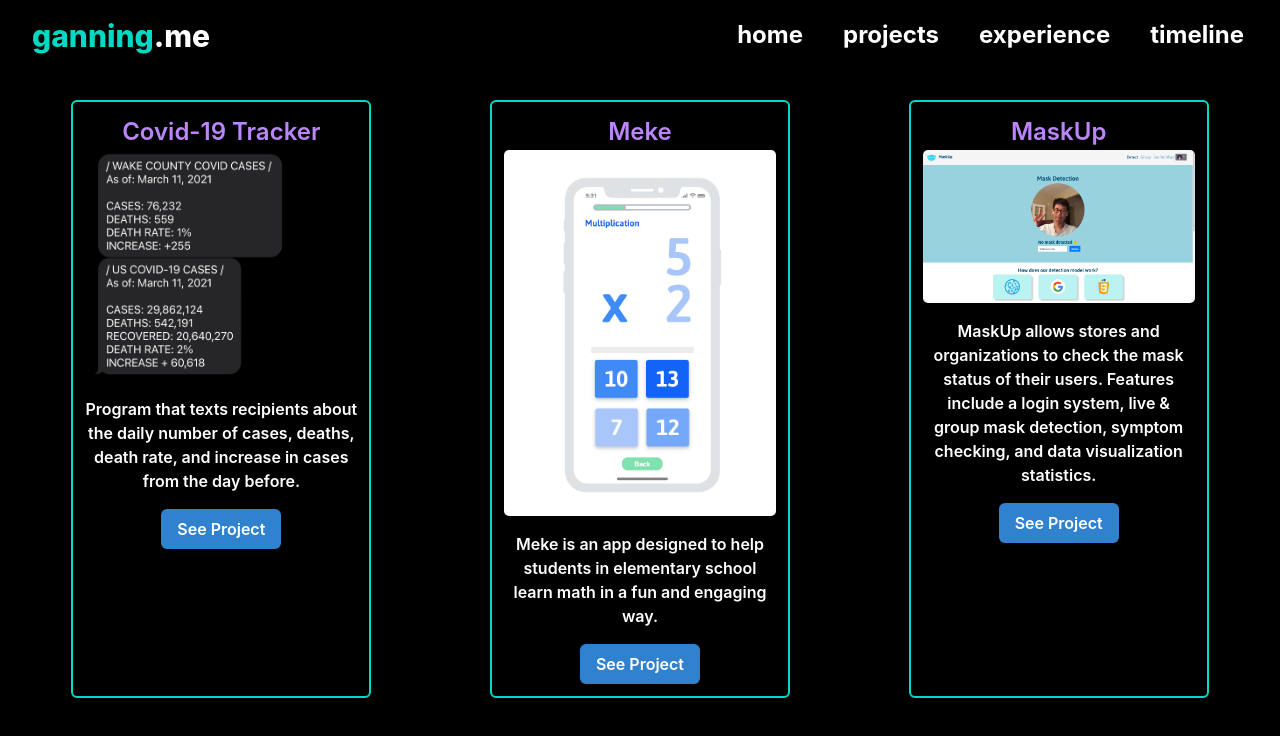
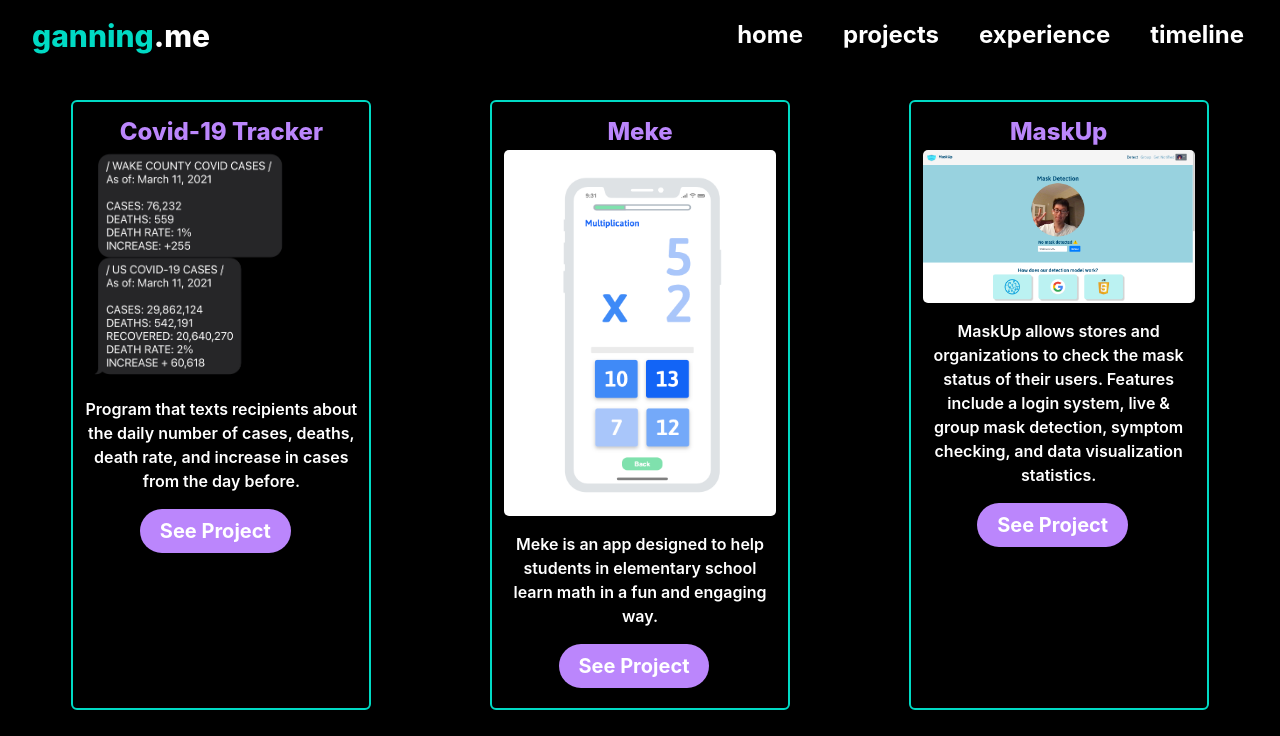
Before and after one commit to ganning127/ganningxu.com, a Next.js app: page /projects in a window 1280 px wide. Shown: the top 736 px of the page. Built offline with nearby package versions, Linux system fonts and the light colour scheme.

Commit message:
small changes

```diff
--- a/components/Landing/index.jsx
+++ b/components/Landing/index.jsx
@@ -9,14 +9,14 @@ export const Landing = () => (
 
             <Box mt="4">
                 <Link href='mailto:xu23g@ncssm.edu' isExternal>
-                    <button className="rounded-full bg-light-purple py-2 px-5 font-bold text-xl mr-3 mb-2 text-black ease-in-out duration-300 hover:px-7">Email</button>
+                    <button className="rounded-full bg-light-blue py-2 px-5 font-bold text-xl mr-3 mb-2 text-black ease-in-out duration-300 hover:px-7">email</button>
                 </Link>
                 <Link href='https://github.com/ganning127' isExternal>
-                    <button className="rounded-full bg-light-purple py-2 px-5 font-bold text-xl mr-3 mb-2 text-black ease-in-out duration-300 hover:px-7">GitHub</button>
+                    <button className="rounded-full bg-light-blue py-2 px-5 font-bold text-xl mr-3 mb-2 text-black ease-in-out duration-300 hover:px-7">github</button>
                 </Link>
 
                 <Link href='https://www.linkedin.com/in/ganningxu/' isExternal>
-                    <button className="rounded-full bg-light-purple py-2 px-5 font-bold text-xl mb-2 text-black ease-in-out duration-300 hover:px-7">LinkedIn</button>
+                    <button className="rounded-full bg-light-blue py-2 px-5 font-bold text-xl mb-2 text-black ease-in-out duration-300 hover:px-7">linkedIn</button>
                 </Link>
             </Box>
         </Container>
--- a/components/NavBar/NavContent.jsx
+++ b/components/NavBar/NavContent.jsx
@@ -73,7 +73,7 @@ const DesktopNavContent = (props) => {
     return (
         <HStack spacing="8" align="stretch" {...props}>
             {links.map((link, index) => (
-                <NavLink.Desktop key={index} href={link.href} fontSize="2xl" fontWeight="bold" className="hover:bg-light-blue py-1 px-1 rounded-md">
+                <NavLink.Desktop key={index} href={link.href} fontSize="2xl" fontWeight="bold" className="hover:text-light-blue py-1 px-1 rounded-md">
                     {link.label}
                 </NavLink.Desktop>
             ))}
--- a/components/NavBar/index.jsx
+++ b/components/NavBar/index.jsx
@@ -24,7 +24,7 @@ export const NavBar = () => (
                     justify="space-between"
                     height="100%"
                 >
-                    <motion.a href="/" whileHover={{ scale: 1.1 }}>
+                    <motion.a href="/" whileHover={{ scale: 1.1, }}>
                         <Text
                             as="h1"
                             className="text-light-blue"
@@ -40,6 +40,7 @@ export const NavBar = () => (
                             fontWeight="extrabold"
                             maxW="48rem"
                             display="inline"
+
                         >.me</Text>
                     </motion.a>
 
--- a/components/ProjectsDisplay/ProjectCard.jsx
+++ b/components/ProjectsDisplay/ProjectCard.jsx
@@ -2,7 +2,7 @@ import { Box, Button, Text, Link, SimpleGrid, Image } from '@chakra-ui/react'
 export const ProjectCard = ({ title, img, text, link }) => (
     <Box bg="black" color="white" maxW="300px" align="center" mx="auto" p="3" className="border-solid border-2 border-light-blue rounded-md">
         <Box>
-            <Text fontSize='2xl' fontWeight={600} align="center" className="text-light-purple">{title}</Text>
+            <Text fontSize='2xl' fontWeight={800} align="center" className="text-light-purple">{title}</Text>
             <Image
                 objectFit='cover'
                 src={img}
@@ -13,10 +13,10 @@ export const ProjectCard = ({ title, img, text, link }) => (
             <Text fontSize="md" fontWeight={600} my="4">
                 {text}
             </Text>
-            <Link href={link} isExternal mx="auto">
-                <Button colorScheme='blue'>See Project</Button>
+            <Link href={link} isExternal mx="auto" _hover={{ textDecoration: "none" }}>
+                <button className="rounded-full bg-light-purple py-2 px-5 font-bold text-xl mr-3 mb-2 ease-in-out duration-300 hover:px-7">See Project</button>
             </Link>
         </Box>
 
-    </Box>
+    </Box >
 )
```
Also changed, not shown: components/ProjectsDisplay/index.jsx (+0 -12 lines).
